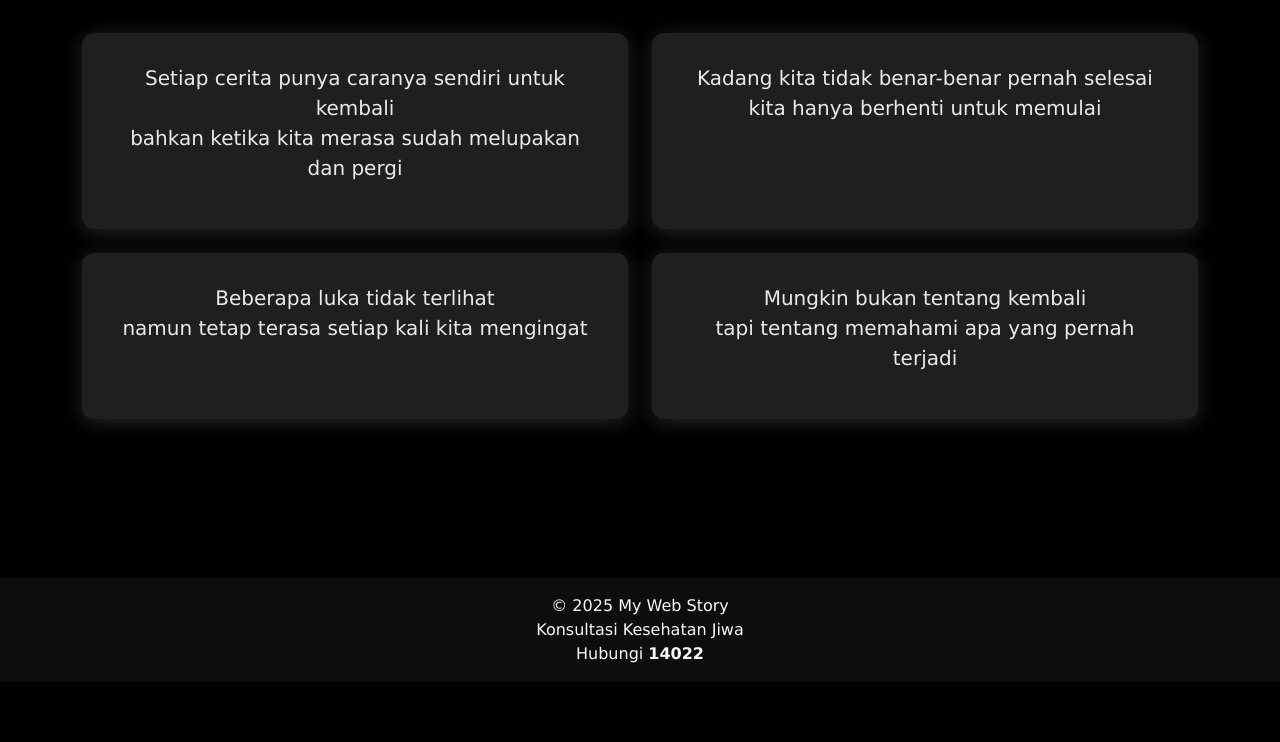
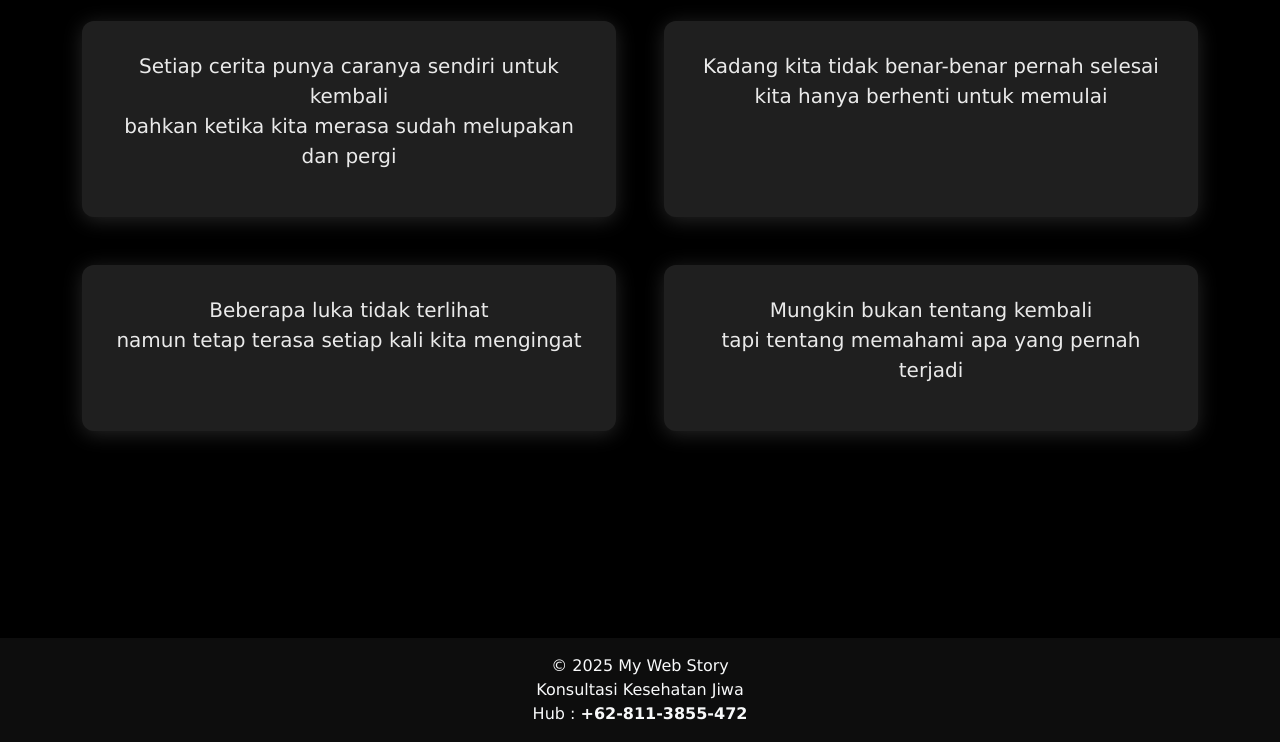
Before and after one commit to tomatomahajatan/Masihadarasa, a plain HTML site: page index.html in a window 1280 px wide. Shown: the part 222-964 px from the top of the page. Before the commit the page ends 904 px from the top, so only its background shows below. Drawn offline with nearby package versions, Linux system fonts and the light colour scheme.

Commit message:
Add files via upload

```diff
--- a/index.html
+++ b/index.html
@@ -13,7 +13,6 @@
             color: #eaeaea;
             font-family: Verdana, sans-serif;
         }
-
         .story-box {
             background: #1f1f1f;
             border-radius: 12px;
@@ -21,13 +20,14 @@
             transition: 0.35s ease;
             box-shadow: 0 3px 20px rgba(255,255,255,0.15);
         }
-
         .story-box:hover {
             transform: translateY(-10px);
             background: #262626;
             box-shadow: 0 0 45px rgba(255,255,255,0.55);
         }
-
+        section {
+            margin-bottom: 60px;
+        }
         footer {
             background: rgba(255,255,255,0.05);
         }
@@ -38,9 +38,7 @@
 <section class="min-vh-100 d-flex align-items-center text-center">
     <div class="container">
         <h1 class="fw-bold mb-5">Welcome to My Story</h1>
-
-        <div class="row g-4">
-
+        <div class="row g-5">
             <div class="col-md-6">
                 <div class="story-box h-100">
                     <p class="fs-5">
@@ -49,7 +47,6 @@
                     </p>
                 </div>
             </div>
-
             <div class="col-md-6">
                 <div class="story-box h-100">
                     <p class="fs-5">
@@ -58,7 +55,6 @@
                     </p>
                 </div>
             </div>
-
             <div class="col-md-6">
                 <div class="story-box h-100">
                     <p class="fs-5">
@@ -67,7 +63,6 @@
                     </p>
                 </div>
             </div>
-
             <div class="col-md-6">
                 <div class="story-box h-100">
                     <p class="fs-5">
@@ -76,17 +71,14 @@
                     </p>
                 </div>
             </div>
-
         </div>
     </div>
 </section>
 
 <footer class="text-center py-3 text-light">
     © 2025 My Web Story<br>
-
     Konsultasi Kesehatan Jiwa<br>
-
-    Hubungi <strong>14022</strong>
+    Hub : <strong>+62-811-3855-472</strong>
 </footer>
 
 <script src="https://cdn.jsdelivr.net/npm/bootstrap@5.3.3/dist/js/bootstrap.bundle.min.js"></script>
```
